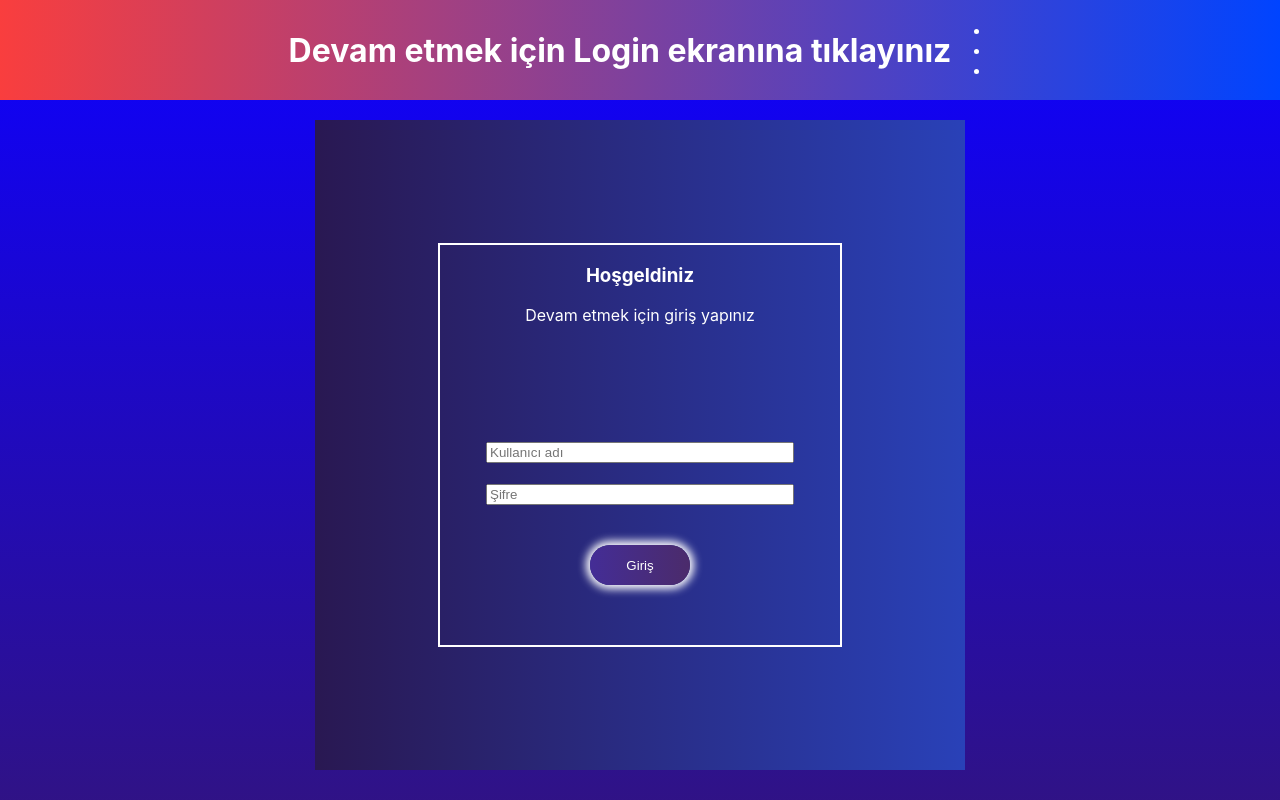
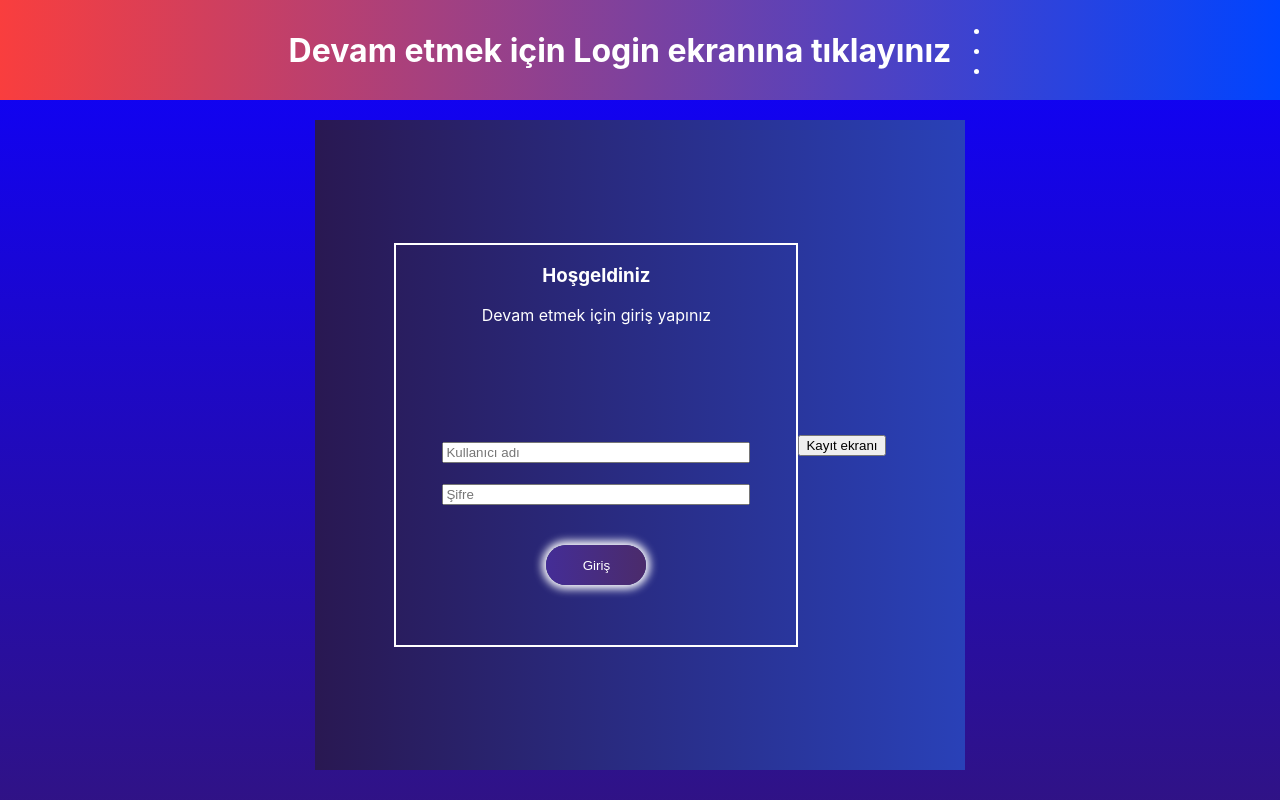
Before and after one commit to GoktugYmsk/react-redux-dynamic-challange, a React (Create React App) app: page /Login in a window 1280 px wide. Shown: the top 800 px of the page. Built offline with nearby package versions, Linux system fonts and the light colour scheme.

Commit message:
Helmet Added

```diff
--- a/package.json
+++ b/package.json
@@ -12,9 +12,11 @@
     "@testing-library/user-event": "^13.5.0",
     "bcrypt": "^5.1.0",
     "bootstrap": "^5.2.3",
+    "helmet": "^6.0.1",
     "react": "^18.2.0",
     "react-bootstrap": "^2.7.2",
     "react-dom": "^18.2.0",
+    "react-helmet": "^6.1.0",
     "react-redux": "^8.0.5",
     "react-router-dom": "^6.10.0",
     "react-scripts": "5.0.1",
--- a/src/App.js
+++ b/src/App.js
@@ -14,6 +14,7 @@ function App() {
   const [active, setActive] = useState(false)
   const approval = useSelector((state) => state.loginControl.approval)
   const activeBar = useSelector((state) => state.loginControl.activeBar)
+  const open = useSelector((state) => state.loginControl.open)
   const [signActive, setSignActive] = useState(false)
   const dispatch = useDispatch()
 
--- a/src/components/login/Login.js
+++ b/src/components/login/Login.js
@@ -1,5 +1,7 @@
-import React from 'react';
+import React, { useState } from 'react';
 import { useDispatch, useSelector } from 'react-redux';
+import { Helmet } from 'react-helmet';
+
 import { setApproval, setMain } from '../Management';
 import { setPassword } from '../Management';
 import { setUser } from '../Management';
@@ -12,8 +14,9 @@ function Login() {
   const approval = useSelector((state) => state.loginControl.approval);
   const userPassword = useSelector((state) => state.loginControl.userPassword);
   const user = useSelector((state) => state.loginControl.user);
-  const open = useSelector((state)=>state.loginControl.open)
+  const open = useSelector((state) => state.loginControl.open)
   const main = useSelector((state) => state.loginControl.main);
+  const [close, setClose] = useState(false)
 
   const handleLogin = () => {
     if (username === user && password === userPassword) {
@@ -24,6 +27,9 @@ function Login() {
       console.log('Hatalı kullanıcı adı veya şifre');
     }
   };
+  const closeLogin = () => {
+    setClose(true)
+  }
 
   if (approval && !main) {
     return null;
@@ -31,8 +37,10 @@ function Login() {
 
   return (
     <div className="loginPage">
-    { !open &&
-        <div className="userLogin">
+      <Helmet>
+        <title>Login</title>
+      </Helmet>
+      <div className="userLogin">
         <h3>Hoşgeldiniz</h3>
         <p>Devam etmek için giriş yapınız</p>
         <br />
@@ -53,7 +61,7 @@ function Login() {
           Giriş
         </button>
       </div>
-    }
+      <button onClick={closeLogin} >Kayıt ekranı</button>
     </div>
   );
 }
--- a/src/components/user/User.js
+++ b/src/components/user/User.js
@@ -1,5 +1,7 @@
 import React, { useState } from 'react';
 import { useDispatch, useSelector } from 'react-redux';
+import { Helmet } from 'react-helmet';
+
 import { setUser, setUserPassword, setOpenLogin, setUserName } from '../Management';
 import './index.css'
 
@@ -15,6 +17,9 @@ function User() {
 
   return (
     <div className='containerSignup'>
+      <Helmet>
+        <title>Signup</title>
+      </Helmet>
       {!open &&
         <div className='userSignUp' >
           <input
```
Also changed, not shown: 1 other file (tests, documents, lock files or other folders).
